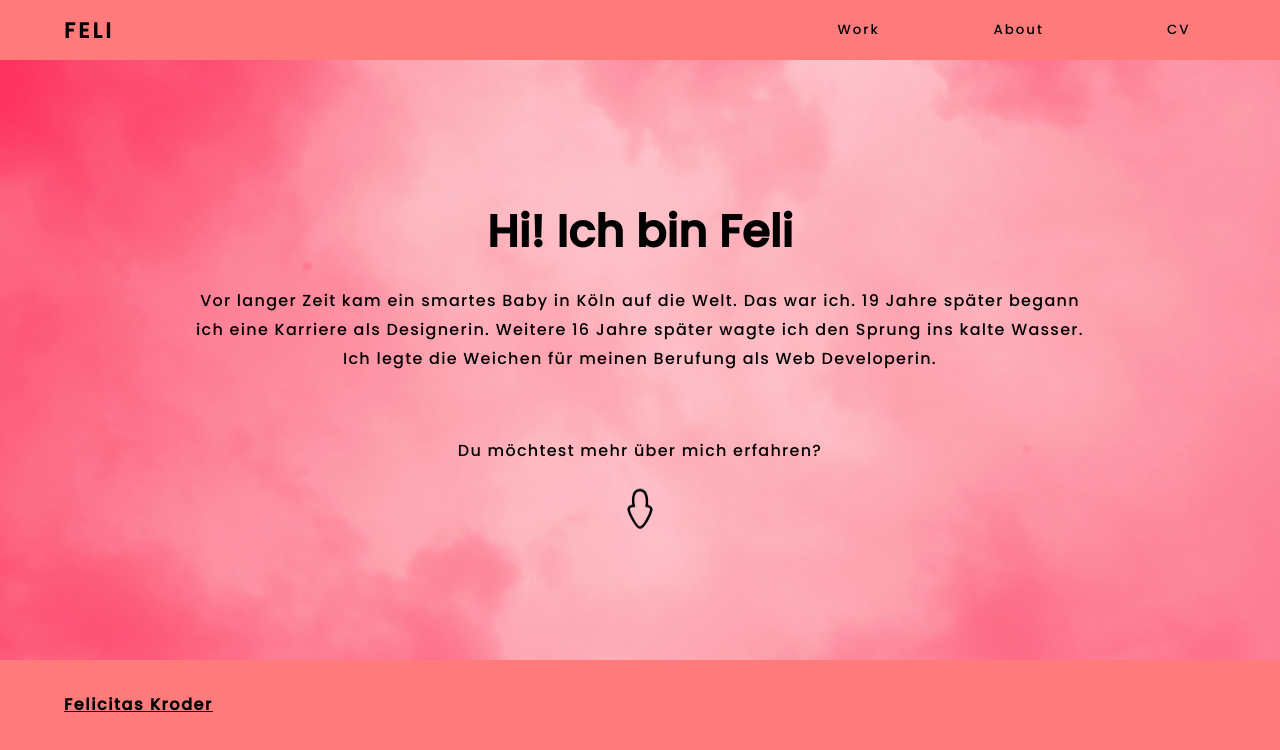
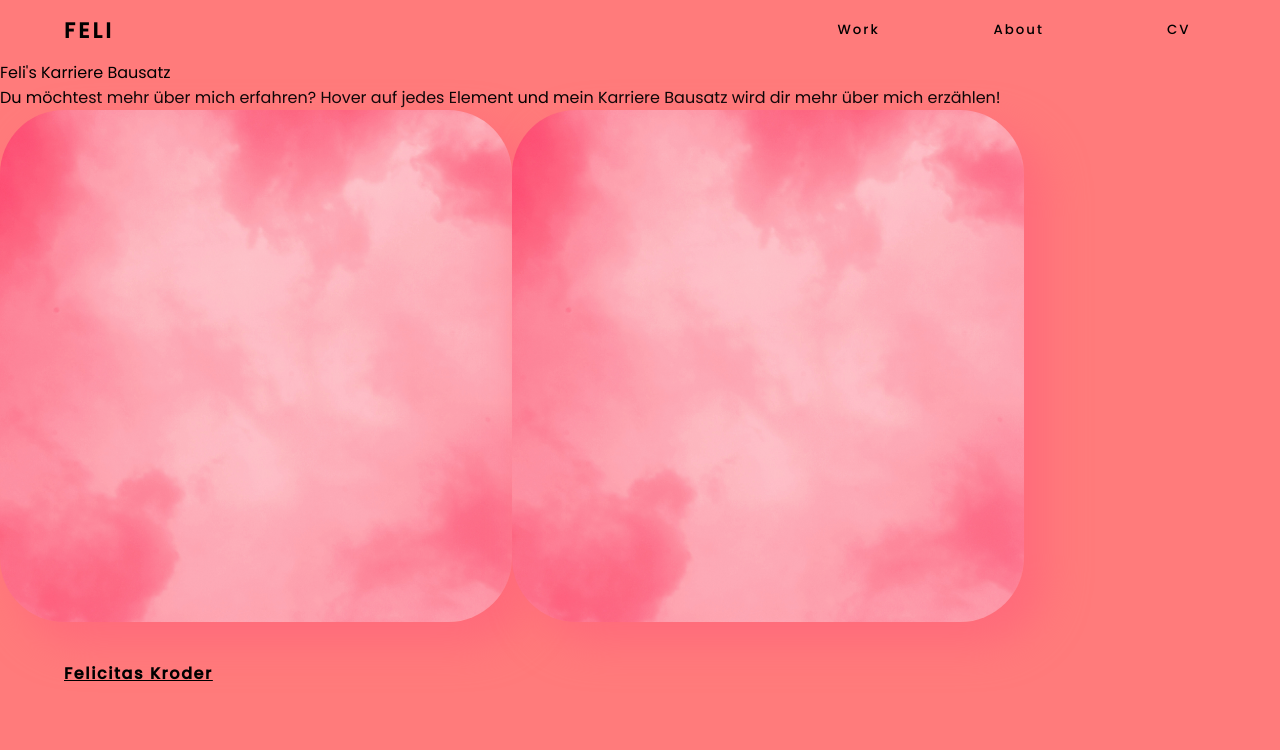
Before and after one commit to FeliKroder/FeliKroder.github.io, a Next.js app: page /about in a window 1280 px wide. Shown: the top 750 px of the page. Built offline with nearby package versions, Linux system fonts and the light colour scheme.

Commit message:
Add Text and Adjust StyledItem

```diff
--- a/components/AboveTheFold/index.jsx
+++ b/components/AboveTheFold/index.jsx
@@ -1,8 +1,7 @@
 import { StyledContainer } from "@/design-system/StyledContainer";
 import {
-  StyledAnimate,
   StyledArrow,
-  StyledImage,
+  StyledMood,
   StyledOverlayText,
   StyledOverlayTextBox,
   StyledOverlayTitle,
@@ -12,13 +11,13 @@ export default function AboveTheFold() {
   return (
     <div>
       <StyledContainer>
-        <StyledImage
+        <StyledMood
           src="/rosacloud.jpg"
           alt="Rosarote Wolkendecke"
           width={2880}
           height={2160}
           priority={true}
-        ></StyledImage>
+        ></StyledMood>
         <StyledOverlayTextBox>
           <StyledOverlayTitle>Hi! Ich bin Feli</StyledOverlayTitle>
           {/* </StyledOverlayTextBox>
--- a/design-system/GlobalStyle.js
+++ b/design-system/GlobalStyle.js
@@ -9,6 +9,7 @@ const poppins = Poppins({
 export const GlobalStyle = createGlobalStyle`
 :root{
   --primary-color: #ff7b7b;
+  --primary-color-light: #ff6b7b;
   --secondary-color: #ff0000;
   --accent-color: #ff0065;
   --accent-color-light: #ffa8b2;
--- a/design-system/StyledImage.js
+++ b/design-system/StyledImage.js
@@ -1,11 +1,25 @@
 import styled from "styled-components";
 import Image from "next/image";
 
-export const StyledImage = styled(Image)`
+export const StyledMood = styled(Image)`
   width: 100%;
   max-width: 100%;
   height: 100%;
   object-fit: cover;
+`;
+
+export const StyledItem = styled(Image)`
+  width: 40vw;
+  height: 40vw;
+  ${({ $isSmallItem }) =>
+    $isSmallItem &&
+    css`
+      width: 20vw;
+      height: 20vw;
+    `};
+  object-fit: cover;
+  border-radius: 4em;
+  box-shadow: 20px 20px 40px 2px var(--primary-color-light);
 `;
 
 export const StyledOverlayTextBox = styled.div`
@@ -14,7 +28,6 @@ export const StyledOverlayTextBox = styled.div`
   flex-direction: column;
   position: fixed;
   width: 100vw;
-  // border: solid red 1px;
 `;
 
 export const StyledOverlayText = styled.p`
@@ -26,7 +39,6 @@ export const StyledOverlayText = styled.p`
   letter-spacing: 0.08em;
   line-height: 180%;
   max-width: 59em;
-  // border: solid blue 1px;
 `;
 
 export const StyledOverlayTitle = styled.h2`
@@ -35,7 +47,6 @@ export const StyledOverlayTitle = styled.h2`
   padding: 0 0 0.5em 0;
   font-weight: bold;
   font-size: 2.8em;
-  // border: solid green 2px;
 `;
 
 export const StyledArrow = styled(Image)`
--- a/pages/about.jsx
+++ b/pages/about.jsx
@@ -1,5 +1,5 @@
 import Head from "next/head";
-import AboveTheFold from "@/components/AboveTheFold";
+import { StyledItem } from "@/design-system/StyledImage";
 
 export default function Home() {
   return (
@@ -20,9 +20,26 @@ export default function Home() {
         />
       </Head>
       <main>
-        <div>
-          <AboveTheFold />
-        </div>
+        <p>Feli's Karriere Bausatz</p>
+        <p>
+          Du möchtest mehr über mich erfahren? Hover auf jedes Element und mein
+          Karriere Bausatz wird dir mehr über mich erzählen!
+        </p>
+        <StyledItem
+          src="/rosacloud.jpg"
+          alt="Rosarote Wolkendecke"
+          width={50}
+          height={50}
+          priority={true}
+        ></StyledItem>
+        <StyledItem
+          // $isSmallItem
+          src="/rosacloud.jpg"
+          alt="Rosarote Wolkendecke"
+          width={50}
+          height={50}
+          priority={true}
+        ></StyledItem>
       </main>
     </>
   );
```
Also changed, not shown: public/Animate.svg (deleted).
